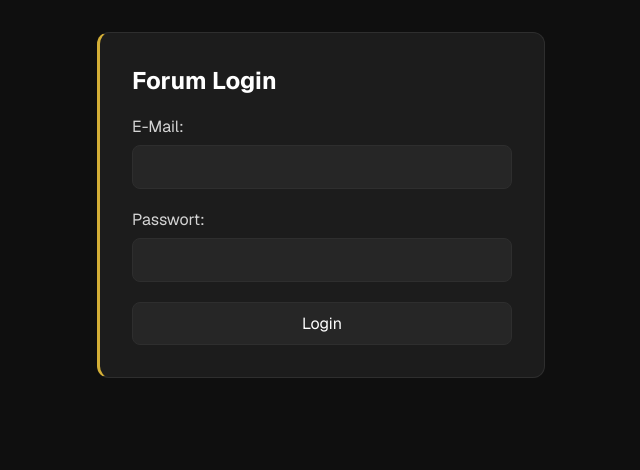
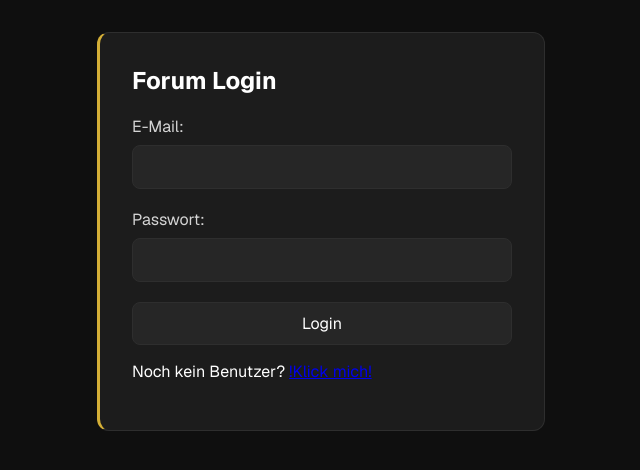
Before and after one commit to HenkZimmermann/PWE-2026Q4, a React (Vite) app in the folder frontend/: page /login in a window 1280 px wide. Shown: the top 470 px of the page, without its empty margins (319-959 px from the left). Built offline with nearby package versions, Linux system fonts and the light colour scheme.

Commit message:
Link zur Registrierung

```diff
--- a/frontend/src/sections/login/login.jsx
+++ b/frontend/src/sections/login/login.jsx
@@ -1,5 +1,5 @@
-import { useState,  } from "react";
-import { useNavigate } from "react-router-dom";
+import { useState } from "react";
+import { useNavigate, Link } from "react-router-dom";
 import { requestLogin, requestUserData } from "../../api/login";
 import { useUser } from "../../context/UserProvider";
 import "./Login.css";
@@ -83,6 +83,9 @@ const LoginSection = () => {
 
                 <button type="submit">Login</button>
             </form>
+            <p>
+                Noch kein Benutzer? <Link to="/register">!Klick mich!</Link>
+            </p>
         </section>
     );
 };
```
